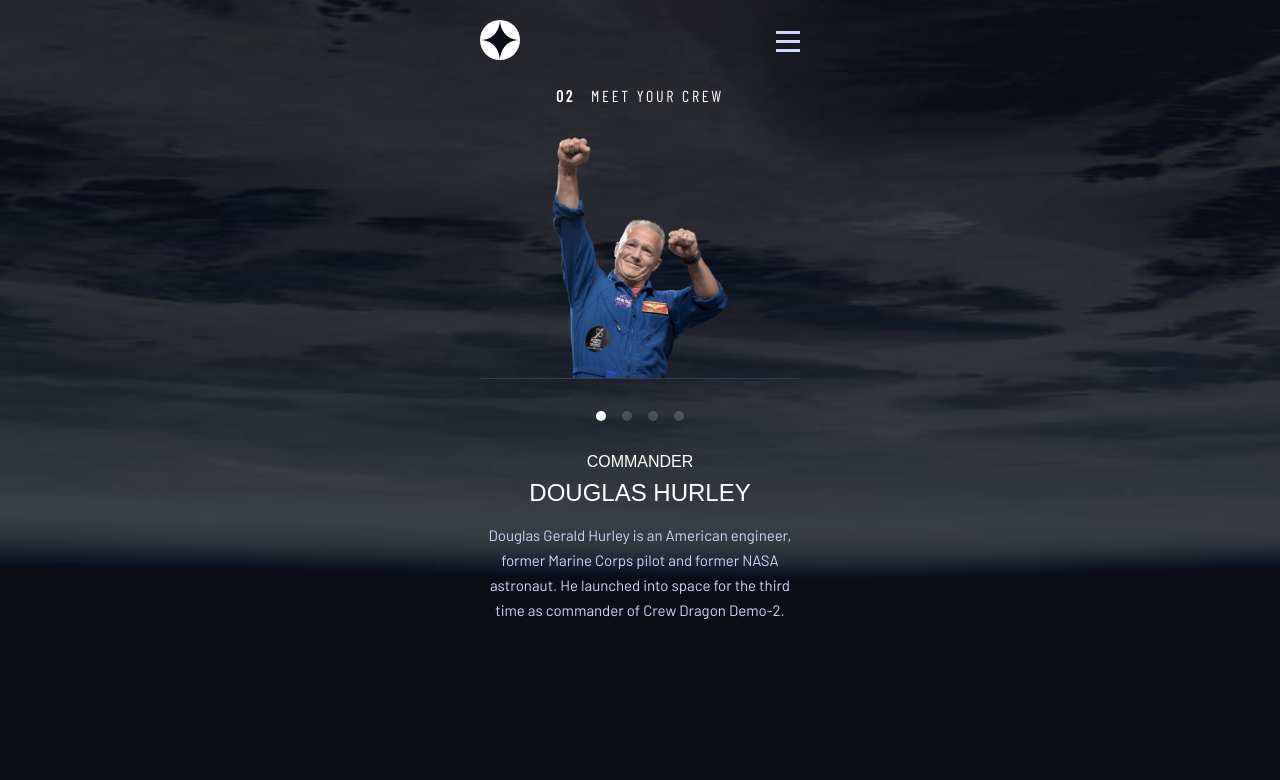
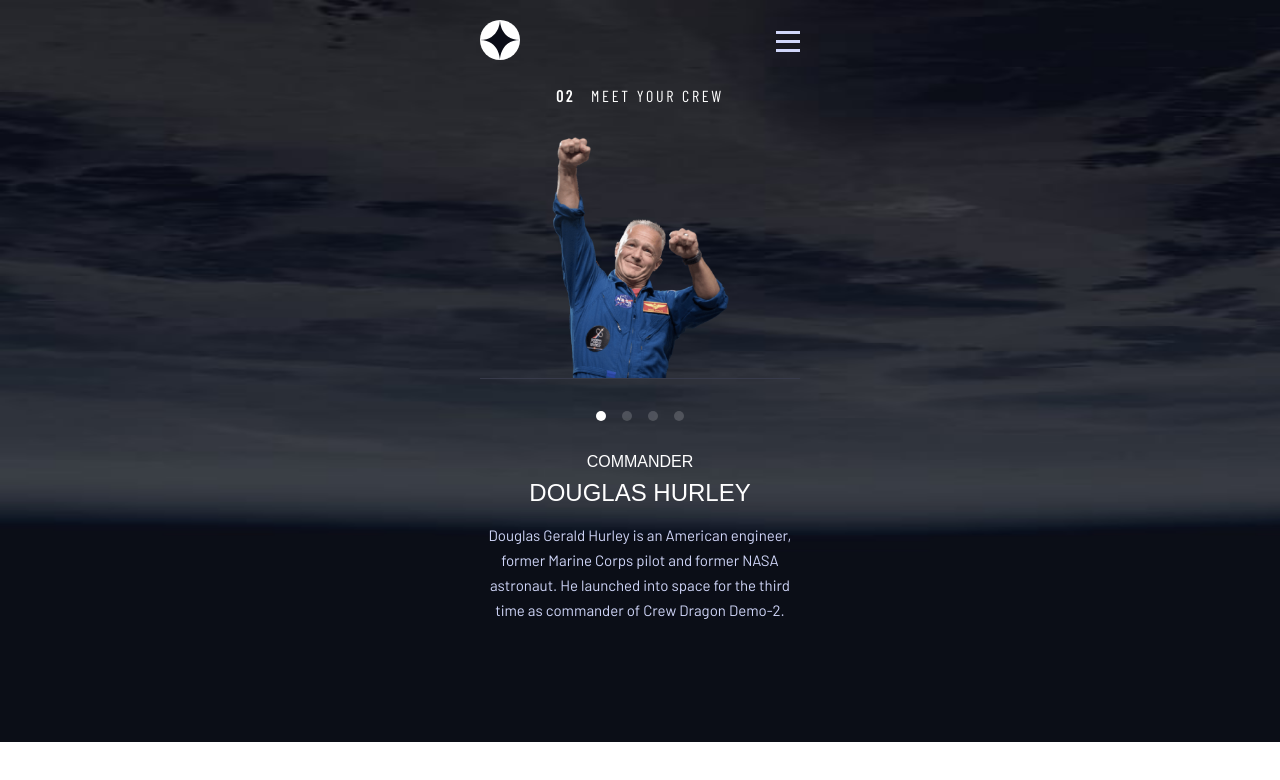
Before and after one commit to BlessSinister/space_in_your_self, a React (Create React App) app: page /crew in a window 1280 px wide. Shown: the top 780 px of the page. Built offline with nearby package versions, Linux system fonts and the light colour scheme; a web font is replaced by a local one.

Commit message:
fixed_height_bug

```diff
--- a/src/pages/Crew/crew.module.css
+++ b/src/pages/Crew/crew.module.css
@@ -6,8 +6,3 @@
   flex-direction: column;
   align-items: center;
 }
-@media (min-width: 376px) {
-  .container {
-    height: 100vh;
-  }
-}
--- a/src/pages/Destination/destination.module.css
+++ b/src/pages/Destination/destination.module.css
@@ -6,8 +6,3 @@
   flex-direction: column;
   align-items: center;
 }
-/* @media (min-width: 376px) {
-  .container {
-    height: 100dvh;
-  }
-} */
--- a/src/pages/Technology/technology.module.css
+++ b/src/pages/Technology/technology.module.css
@@ -9,8 +9,3 @@
   max-width: 100%;
   height: 71rem;
 }
-@media (min-width: 376px) {
-  .container {
-    height: 100vh;
-  }
-}
```
